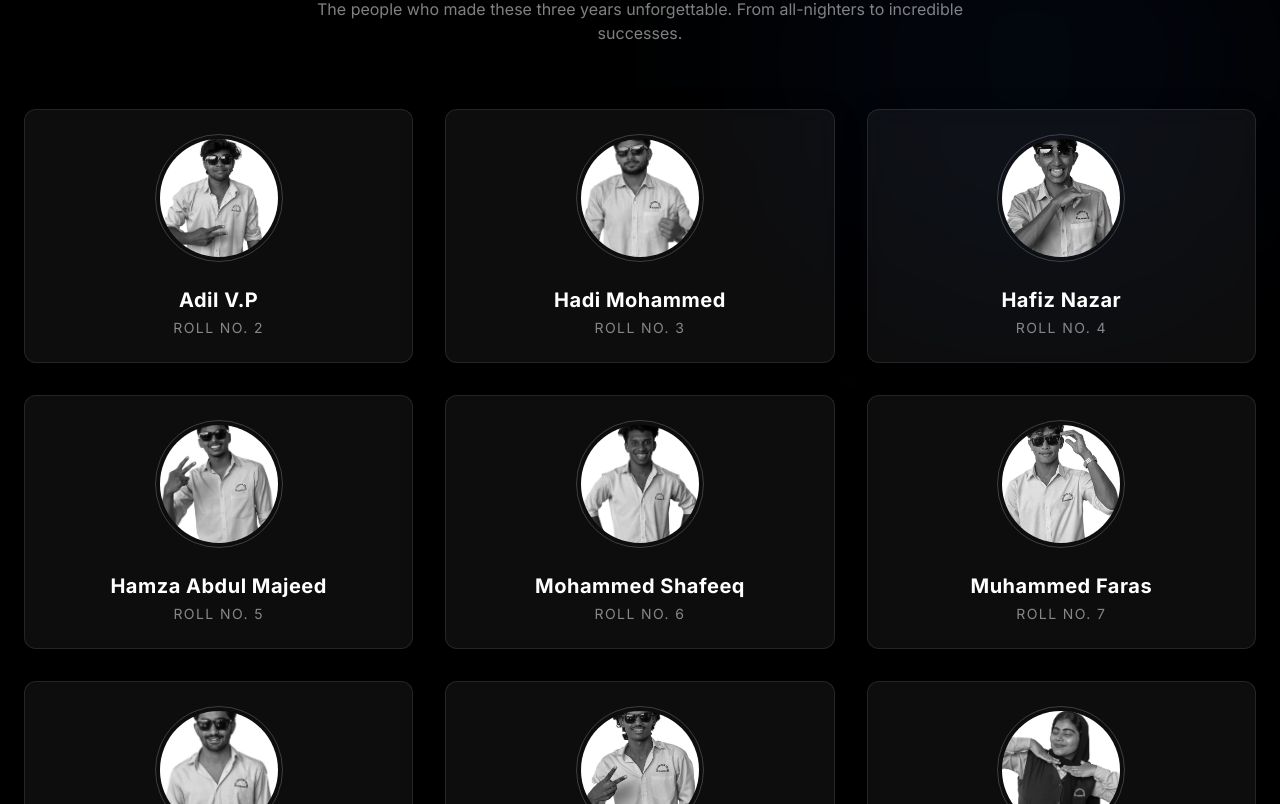
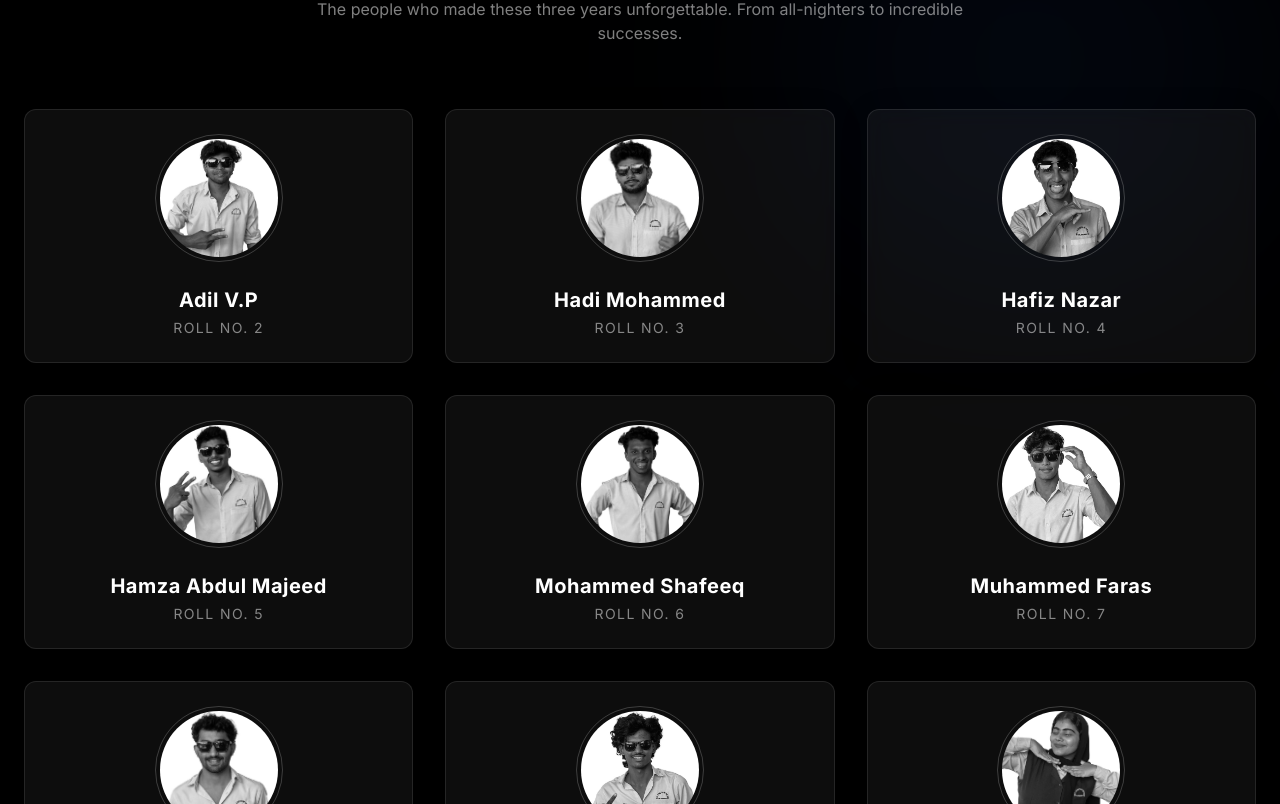
Before and after one commit to Anirudh7240/BCA.1080p, a React (Vite) app: page / in a window 1280 px wide. Shown: the part 9776-10580 px from the top of the page. Built offline with nearby package versions, Linux system fonts and the light colour scheme.

Commit message:
Fix head cropping by aligning member photos to the top

```diff
--- a/src/components/Members.jsx
+++ b/src/components/Members.jsx
@@ -92,7 +92,7 @@
                 <img
                   src={member.image}
                   alt={member.name}
-                  className="w-full h-full object-cover rounded-full grayscale group-hover:grayscale-0 transition-all duration-500"
+                  className="w-full h-full object-cover object-top rounded-full grayscale group-hover:grayscale-0 transition-all duration-500"
                 />
                 <div className="absolute inset-0 bg-black/40 rounded-full opacity-0 group-hover:opacity-100 transition-opacity duration-300 flex items-center justify-center">
                   <ZoomIn className="text-white" size={20} />
@@ -130,7 +130,7 @@
                 <img
                   src={selectedMember.image}
                   alt={selectedMember.name}
-                  className="w-full h-full object-cover rounded-full"
+                  className="w-full h-full object-cover object-top rounded-full"
                 />
               </div>
               <h3 className="text-3xl font-bold text-white tracking-wide mb-2">{selectedMember.name}</h3>
```
